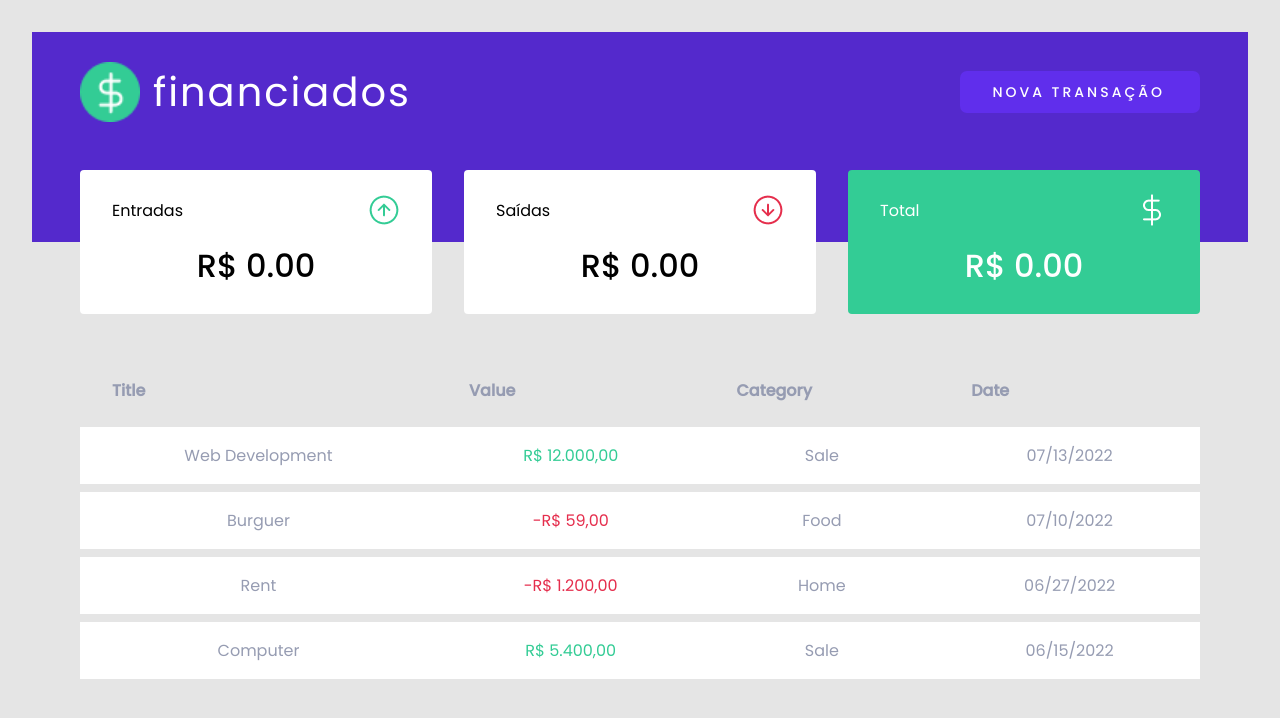
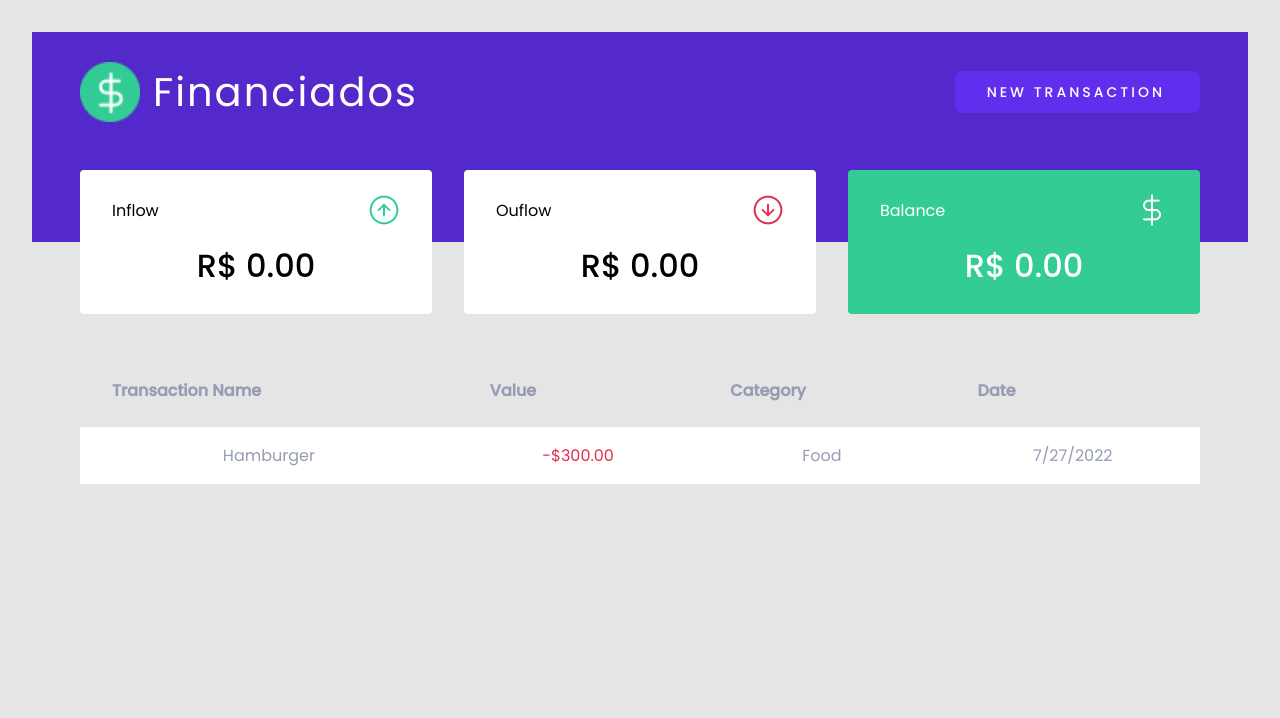
Before and after one commit to AlexisCesar/react-finance-dashboard, a React (Vite) app: page / in a window 1280 px wide. Shown: the top 718 px of the page. Built offline with nearby package versions, Linux system fonts and the light colour scheme.

Commit message:
Code Refactoring
* add ability to data of modal appers in table

* change names to English

* change name of title to description in Line and Table Component

* change the names of IN/OUTBOUND and In/Outcome to In/Outflow

* add method FormatValue and Date in Utils

```diff
--- a/src/components/Card/index.tsx
+++ b/src/components/Card/index.tsx
@@ -1,7 +1,7 @@
 import { CardItem } from '../CardItem';
 import style from './card.module.scss';
-import incomeIcon from '../../assets/images/income.png';
-import outcomeIcon from '../../assets/images/outcome.png';
+import inflowIcon from '../../assets/images/inflow.png';
+import outflowIcon from '../../assets/images/outflow.png';
 import balanceIcon from '../../assets/images/balance.png';
 
 
@@ -11,9 +11,9 @@ export const Card = () => {
 
   return (
     <div className={style['card-container']}>
-      <CardItem title='Entradas' icon={incomeIcon} value={0.00} />
-      <CardItem title='Saídas' icon={outcomeIcon} value={0.00} />
-      <CardItem title='Total' icon={balanceIcon} value={0.00} total />
+      <CardItem title='Inflow' icon={inflowIcon} value={0.00} />
+      <CardItem title='Ouflow' icon={outflowIcon} value={0.00} />
+      <CardItem title='Balance' icon={balanceIcon} value={0.00} total />
     </div>
   );
 }
--- a/src/components/Line/index.tsx
+++ b/src/components/Line/index.tsx
@@ -1,25 +1,25 @@
+import { FormatCurrencyUS } from '../../utils/FormatCurrency';
+import { FormatDateUS } from '../../utils/FormatDate';
 import style from './Line.module.scss';
 
 interface LineProps{
-    title: string,
+    description: string,
     value: string,
     category: string,
-    date: string
+    date: Date
 }
 
-export const Line = ({title, value, category, date} : LineProps) => {
+export const Line = ({description, value, category, date} : LineProps) => {
     const negativeColor = value.includes("-") ? "negative-value" : "positive-value";
-    const formatValue = new Intl.NumberFormat("pt-BR", {
-        style: "currency",
-        currency: "BRL"
-    }).format(Number(value));
+    const formatValue = FormatCurrencyUS(value);
+    const formatDate = FormatDateUS(date);
 
     return (
         <tr className={style.line}>
-            <td>{title}</td>
+            <td>{description}</td>
             <td className={style[negativeColor]}>{formatValue}</td>
             <td>{category}</td>
-            <td>{date}</td>
+            <td>{formatDate}</td>
         </tr>
     );
 };
--- a/src/components/Modal/index.tsx
+++ b/src/components/Modal/index.tsx
@@ -1,6 +1,6 @@
 import style from './modal.module.scss';
-import incomeIcon from '../../assets/images/income.png';
-import outcomeIcon from '../../assets/images/outcome.png';
+import inflowIcon from '../../assets/images/inflow.png';
+import outflowIcon from '../../assets/images/outflow.png';
 import closeIcon from '../../assets/images/close-button.png';
 import { useState } from 'react';
 import { TransactionType } from '../../interfaces/enums';
@@ -17,7 +17,7 @@ export const Modal = ({ setModalVisible }: Props) => {
   const [transactionName, setTransactionName] = useState<string>('');
   const [transactionValue, setTransactionValue] = useState<number>(0);
   const [transactionType, setTransactionType] = useState<TransactionType>(
-    TransactionType.INBOUND
+    TransactionType.INFLOW
   );
   const [transactionCategory, setTransactionCategory] = useState<string>('');
 
@@ -30,7 +30,7 @@ export const Modal = ({ setModalVisible }: Props) => {
       description: transactionName,
       type: transactionType,
       value:
-        transactionType == TransactionType.INBOUND
+        transactionType == TransactionType.INFLOW
           ? transactionValue
           : transactionValue * -1,
     };
@@ -39,7 +39,7 @@ export const Modal = ({ setModalVisible }: Props) => {
 
     setTransactionName('');
     setTransactionValue(0);
-    setTransactionType(TransactionType.INBOUND);
+    setTransactionType(TransactionType.INFLOW);
     setTransactionCategory('');
 
     setModalVisible(false);
@@ -86,33 +86,31 @@ export const Modal = ({ setModalVisible }: Props) => {
 
             <div className={style['transaction-type']}>
               <button
-                className={style['income']}
                 onClick={(e) => {
                   e.preventDefault();
-                  setTransactionType(TransactionType.INBOUND);
+                  setTransactionType(TransactionType.INFLOW);
                 }}
               >
-                <img src={incomeIcon} />
-                Income
+                <img src={inflowIcon} />
+                Inflow
               </button>
 
               <button
-                className={style['outcome']}
                 onClick={(e) => {
                   e.preventDefault();
-                  setTransactionType(TransactionType.OUTBOUND);
+                  setTransactionType(TransactionType.OUTFLOW);
                 }}
               >
-                <img src={outcomeIcon} />
-                Outcome
+                <img src={outflowIcon} />
+                Outflow
               </button>
             </div>
 
             <p>
               Selected type:{' '}
-              {transactionType == TransactionType.INBOUND
-                ? 'Income'
-                : 'Outcome'}
+              {transactionType == TransactionType.INFLOW
+                ? 'Inflow'
+                : 'Outflow'}
             </p>
 
             <label>
--- a/src/components/Table/index.tsx
+++ b/src/components/Table/index.tsx
@@ -1,45 +1,22 @@
 import { Line } from '../Line';
 import style from './Table.module.scss';
-
-const transactions = [
-  {
-    title: 'Web Development',
-    value: '12000.00',
-    category: 'Sale',
-    date: '07/13/2022',
-  },
-  { title: 'Burguer',
-    value: '-59.00',
-    category: 'Food',
-    date: '07/10/2022' },
-  {
-    title: 'Rent',
-    value: '-1200.00',
-    category: 'Home',
-    date: '06/27/2022',
-  },
-  {
-    title: "Computer",
-    value:"5400.00",
-    category:"Sale",
-    date: "06/15/2022"
-  }
-];
+import { useTransactions } from '../../hooks/useTransactions';
 
 export const Table = () => {
+  const {transactions} = useTransactions();
   return (
     <table className={style.table}>
       <thead>
         <tr>
-          <th>Title</th>
+          <th>Transaction Name</th>
           <th>Value</th>
           <th>Category</th>
           <th>Date</th>
         </tr>
       </thead>
       <tbody>
-        {transactions.map(({ title, value, category, date }) => (
-          <Line title={title} value={value} category={category} date={date} />
+        {transactions.map(({ description, value, category, date }) => (
+          <Line description={description} value={String(value)} category={category} date={date} />
         ))}
       </tbody>
     </table>
--- a/src/components/header/index.tsx
+++ b/src/components/header/index.tsx
@@ -16,10 +16,10 @@ export const Header = ({ setModalVisible }: Props) => {
       <div className={style['container-logo']}>
         <div>
           <img src={coinLogo}></img>
-          <h1 className={style['title']}>financiados</h1>
+          <h1 className={style['title']}>Financiados</h1>
         </div>
         <button onClick={handleOpenModal}>
-          <span className={style['label']}>Nova Transação</span>
+          <span className={style['label']}>New Transaction</span>
           <span className={style['icon']}>
             <svg
               xmlns="http://www.w3.org/2000/svg"
--- a/src/context/TransactionsContext.tsx
+++ b/src/context/TransactionsContext.tsx
@@ -7,7 +7,15 @@ export const TransactionsContext = createContext({
 });
 
 export const TransactionsContextProvider = ({ children }: any) => {
-  const [transactions, setTransactions] = useState<Transaction[]>([]);
+  const [transactions, setTransactions] = useState<Transaction[]>([
+    {
+      description: "Hamburger",
+      value: -300,
+      type: 0,
+      category: "Food",
+      date: new Date()
+    }
+  ]);
 
   function addTransaction(transaction: Transaction) {
     setTransactions((prev) => [...prev, transaction]);
--- a/src/interfaces/enums/TransactionType.ts
+++ b/src/interfaces/enums/TransactionType.ts
@@ -1,4 +1,4 @@
 export enum TransactionType {
-  INBOUND = 1,
-  OUTBOUND,
+  INFLOW = 1,
+  OUTFLOW = 0,
 }
--- /dev/null
+++ b/src/utils/FormatCurrency.tsx
@@ -0,0 +1,8 @@
+export const FormatCurrencyUS = (value : string) => {
+    const formatValue = new Intl.NumberFormat("en-US", {
+        style: "currency",
+        currency: "USD"
+    }).format(Number(value));
+
+    return formatValue;
+}
--- /dev/null
+++ b/src/utils/FormatDate.tsx
@@ -0,0 +1,3 @@
+export const FormatDateUS = (date : Date) => {
+    return new Intl.DateTimeFormat("en-US").format(date);
+}
```
Also changed, not shown: src/assets/images/inflow.png (renamed from src/assets/images/income.png), src/assets/images/outflow.png (renamed from src/assets/images/outcome.png).
